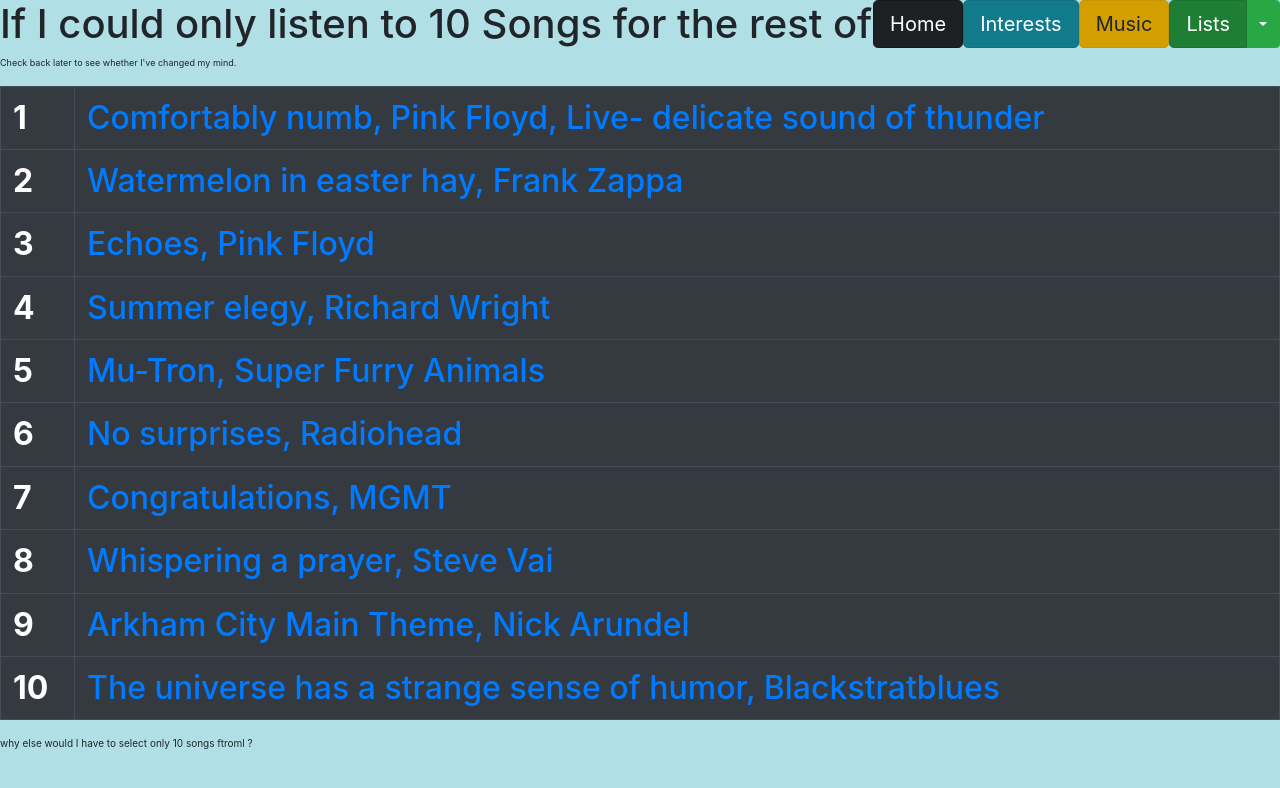
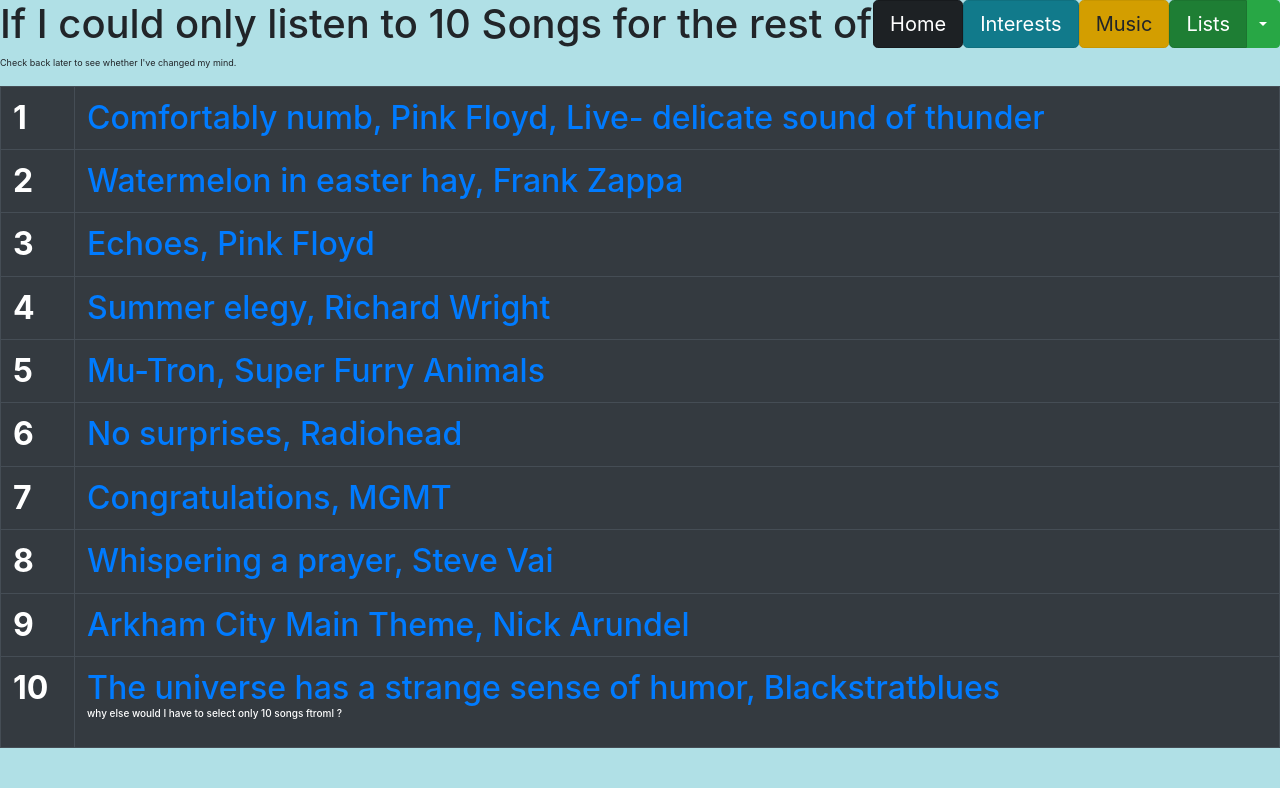
Before and after one commit to k37pi/k37pi.github.io, a plain HTML site: page songs.html in a window 1280 px wide. Drawn offline with nearby package versions, Linux system fonts and the light colour scheme.

Commit message:
Update songs.html

```diff
--- a/songs.html
+++ b/songs.html
@@ -74,10 +74,10 @@
                 </tr>
                 <tr>
                   <th scope="row">10</th>
-                  <td><a href = "https://www.youtube.com/watch?v=9pDxoxH68yE" target = "_blank">The universe has a strange sense of humor, Blackstratblues </a></td>
+                  <td><a href = "https://www.youtube.com/watch?v=9pDxoxH68yE" target = "_blank">The universe has a strange sense of humor, Blackstratblues </a>
+                      <p style = "font-size:x-small;">why else would I have to select only 10 songs ftroml ?</p> </td>
                 </tr>
               </tbody>
             </table>
         </h2>
-        <p style = "font-size:x-small;">why else would I have to select only 10 songs ftroml ?</p>
 </html>
```
